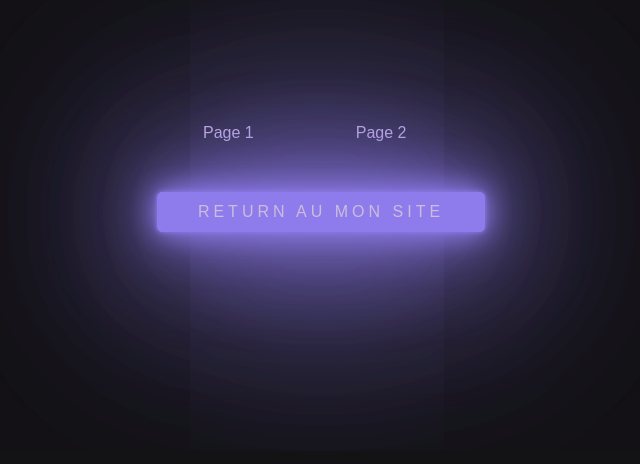
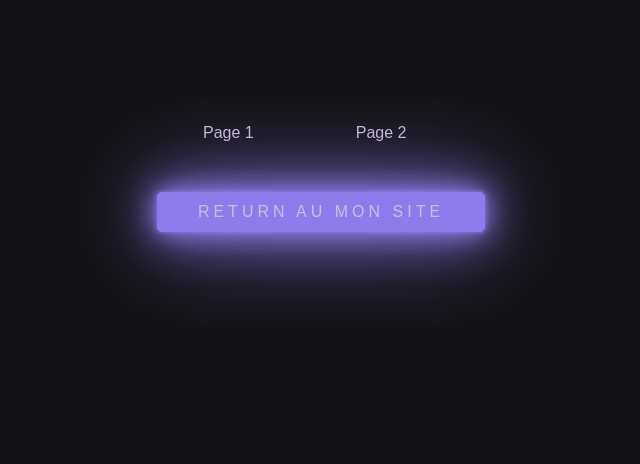
Before and after one commit to amineshx/init_web_gtrL2_tp1, a plain HTML site: page index.html in a window 1280 px wide. In both pictures the pointer is over the button "RETURN AU MON SITE". Shown: the part 58-522 px from the top of the page, without its empty margins (319-959 px from the left). Drawn offline with Linux system fonts and the light colour scheme.

Commit message:
Update index.css

```diff
--- a/index.css
+++ b/index.css
@@ -67,8 +67,7 @@ ul li a:hover {
     color: #fff;
     border-radius: 5px;
     box-shadow: 0 0 5px #8F7CEC, 0 0 25px #8F7CEC,
-    0 0 50px #8F7CEC, 0 0 100px #8F7CEC, 0 0 150px #8F7CEC,
-    0 0 200px #8F7CEC, 0 0 300px #8F7CEC, 0 0 350px #8F7CEC ;
+    0 0 50px #8F7CEC, 0 0 100px #8F7CEC
 }
 .button-form{
     display: flex;
```
